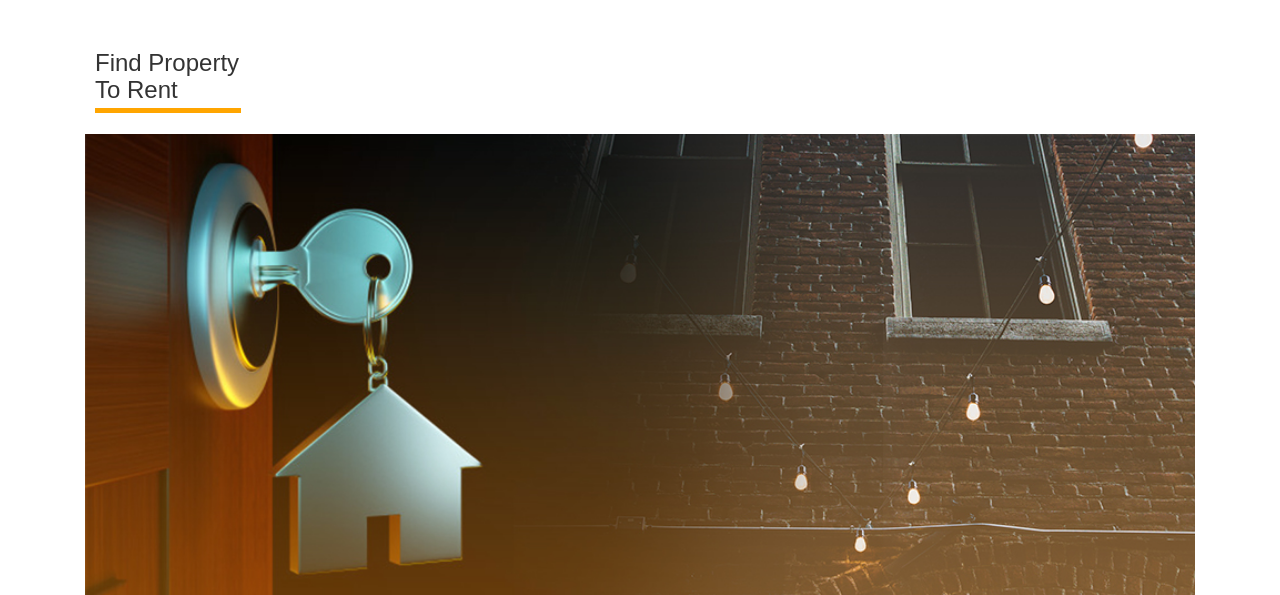
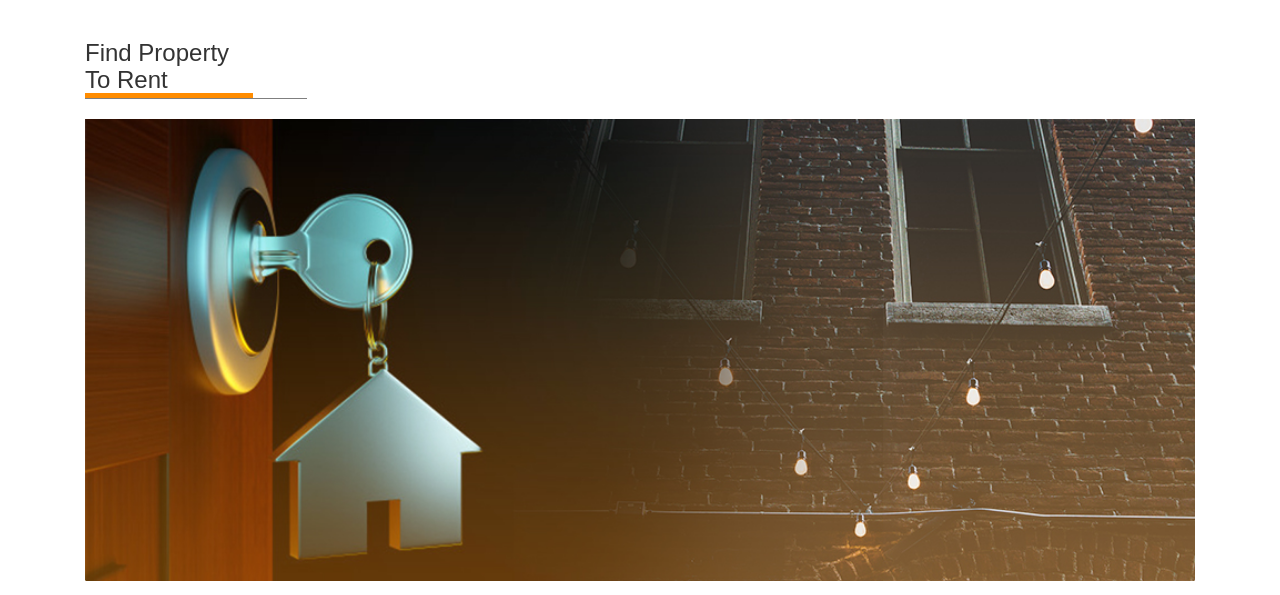
Before and after one commit to erastus-1/HOME-SPACE, a Flask app: page / in a window 1280 px wide. Shown: the part 86-681 px from the top of the page. Run offline with Flask 2, Linux system fonts and the light colour scheme; some libraries are stand-ins or nearby versions.

Commit message:
Modify the index.html

```diff
--- a/app/static/landing.css
+++ b/app/static/landing.css
@@ -10,21 +10,19 @@ body {
 .a nav {
     border-bottom:  5px solid red;
 }
-.top-text{
+.b{
     border-bottom: 1px solid rgba(0, 0, 0, 0.5);
-    width: 30%;
-    margin-bottom: 50%;
-    border: none;
+    width: 20%;
 }
 .art{
     border: none;
 }
-.top-text h3{
+.b h3{
     font-family: "Montserrat", sans-serif ;
     border-bottom: 5px solid #ff8c00;
     margin-bottom: 0px;
-    width: 6em;
-    padding-bottom: 0.2em;
+    width: 7em;
+
 }
 
 h1,
--- a/app/templates/index.html
+++ b/app/templates/index.html
@@ -31,14 +31,18 @@
 <body>
   <!-- Content Block -->
   {% block content %}
-    <div class="container">
-      <div class="card art" >
-        <div class="card-body" style="border-bottom: 1px solid rgba(0, 0, 0, 0.5); width: 30%; margin-bottom: 1%; border: none;">
-          <h3 class="card-title" style="border-bottom: 5px solid orange; margin-bottom: 0px; width: 6.1em;padding-bottom: 0.2em;" >Find Property To Rent</h3>
-        </div>
-        <img src="{{url_for('static',filename='House-landing page.jpg')}}" class="card-img-bottom" alt="...">
+  <div class="container">
+    <div class="b">
+      <h3 class="b" >Find Property
+        To Rent</h3>
+    </div>
+
+    <div class="card art">
+      <div class="card-body">
       </div>
+      <img src="{{url_for('static',filename='House-landing page.jpg')}}" class="card-img-bottom" alt="...">
     </div>
+  </div>
 
   {% endblock %}
 
```
